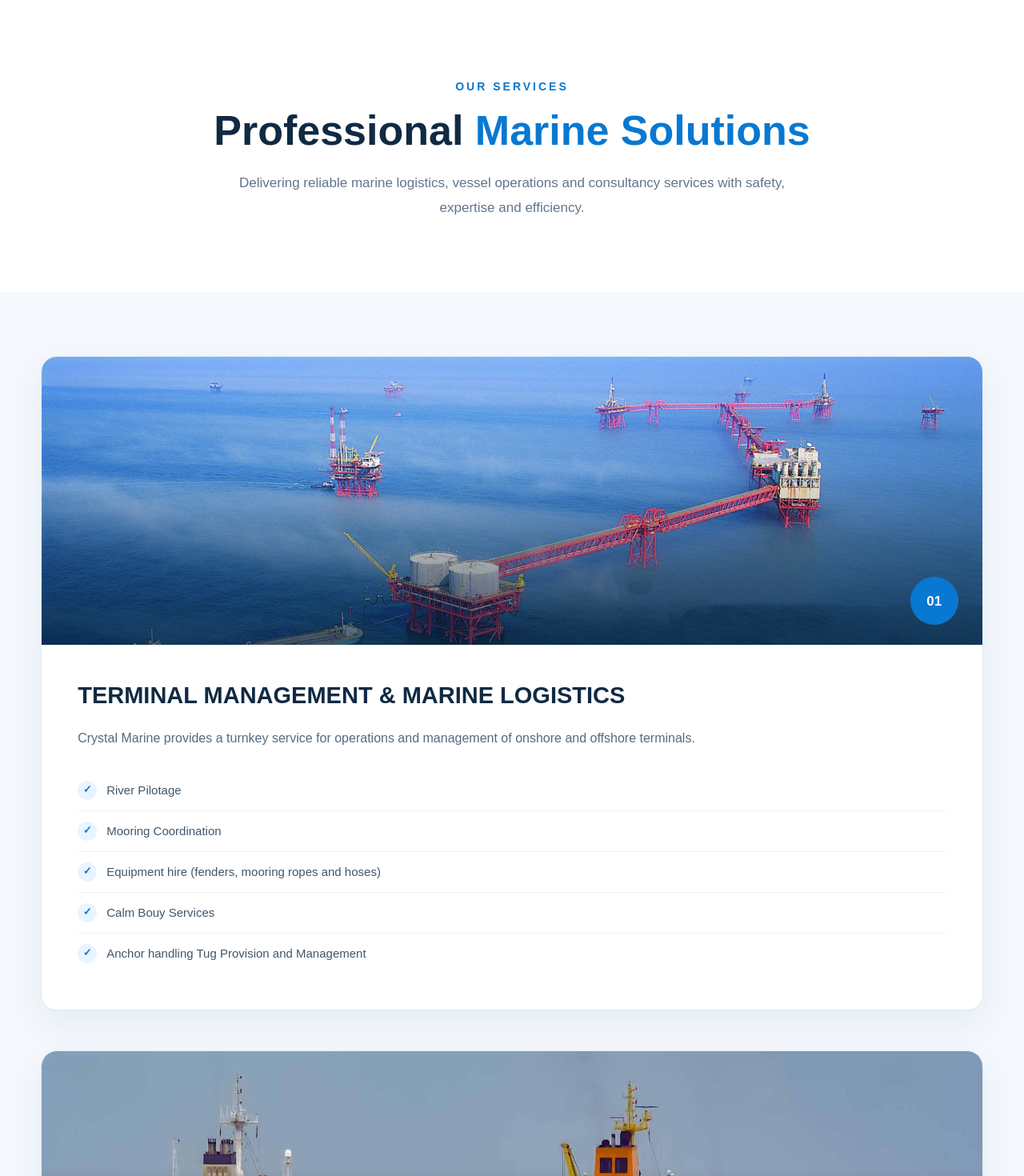
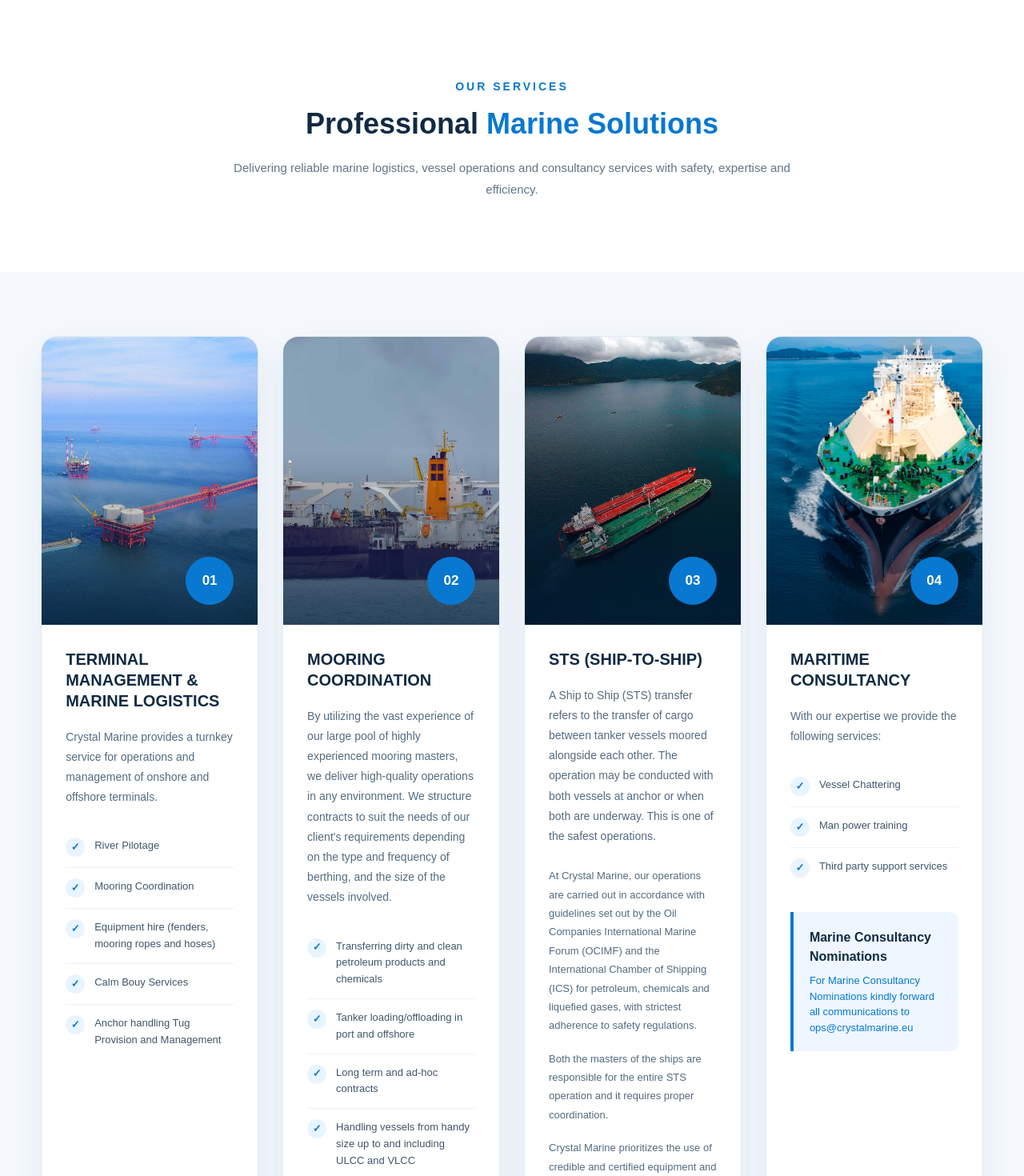
Before and after one commit to illustrious-codes/crystal-marine-africa, a Next.js app: page / in a window 1280 px wide. Shown: the part 780-2250 px from the top of the page at 80% size. Built offline with nearby package versions, Linux system fonts and the light colour scheme.

Commit message:
update on service page

```diff
--- a/app/components/Hero.jsx
+++ b/app/components/Hero.jsx
@@ -5,7 +5,7 @@ export default function Hero() {
   return (
     <section className={styles.hero}>
       <Image
-        src="/images/hero-ship.jpg"
+        src="/images/banner-image.jpg"
         alt="Crystal Marine tanker underway at sunset"
         fill
         priority
--- a/app/components/Services.module.css
+++ b/app/components/Services.module.css
@@ -24,7 +24,7 @@
 .hero h1 {
   max-width: 800px;
   margin: 0 auto 20px;
-  font-size: 52px;
+  font-size: 36px;
   line-height: 1.15;
   font-weight: 800;
 }
@@ -37,7 +37,7 @@
   max-width: 700px;
   margin: auto;
   color: #61758a;
-  font-size: 17px;
+  font-size: 15px;
   line-height: 1.8;
 }
 
@@ -48,9 +48,9 @@
   margin: 0 auto;
   padding: 80px 0 120px;
 
-  display: flex;
-  flex-direction: column;
-  gap: 50px;
+  display: grid;
+  grid-template-columns: repeat(4, 1fr);
+  gap: 30px;
 }
 
 /* CARD */
@@ -122,13 +122,13 @@
 /* CONTENT */
 
 .serviceContent {
-  padding: 45px;
+  padding: 30px;
 }
 
 .serviceContent h2 {
   margin: 0 0 20px;
   color: #102a43;
-  font-size: 29px;
+  font-size: 20px;
   line-height: 1.3;
   font-weight: 800;
 }
@@ -136,7 +136,7 @@
 .description {
   margin-bottom: 25px;
   color: #536b80;
-  font-size: 16px;
+  font-size: 14px;
   line-height: 1.8;
 }
 
@@ -158,7 +158,7 @@
   color: #40566b;
   border-bottom: 1px solid #edf2f7;
 
-  font-size: 15px;
+  font-size: 13px;
   line-height: 1.6;
 }
 
@@ -194,7 +194,7 @@
 .paragraphs p {
   margin-bottom: 18px;
   color: #536b80;
-  font-size: 15px;
+  font-size: 13px;
   line-height: 1.8;
 }
 
@@ -218,7 +218,7 @@
 .emailBox p {
   margin: 0;
   color: #0878d1;
-  font-size: 14px;
+  font-size: 13px;
 }
 
 /* TABLET */
@@ -233,6 +233,7 @@
   }
 
   .servicesContainer {
+    grid-template-columns: 1fr;
     padding: 60px 0 80px;
   }
 
```
Also changed, not shown: public/images/banner-image.jpg (added).
